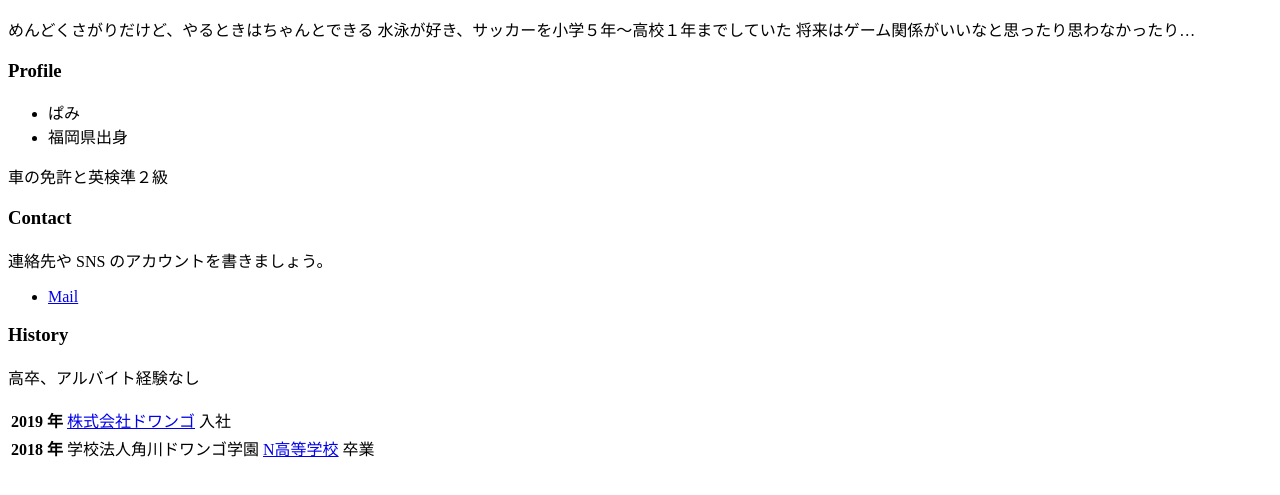
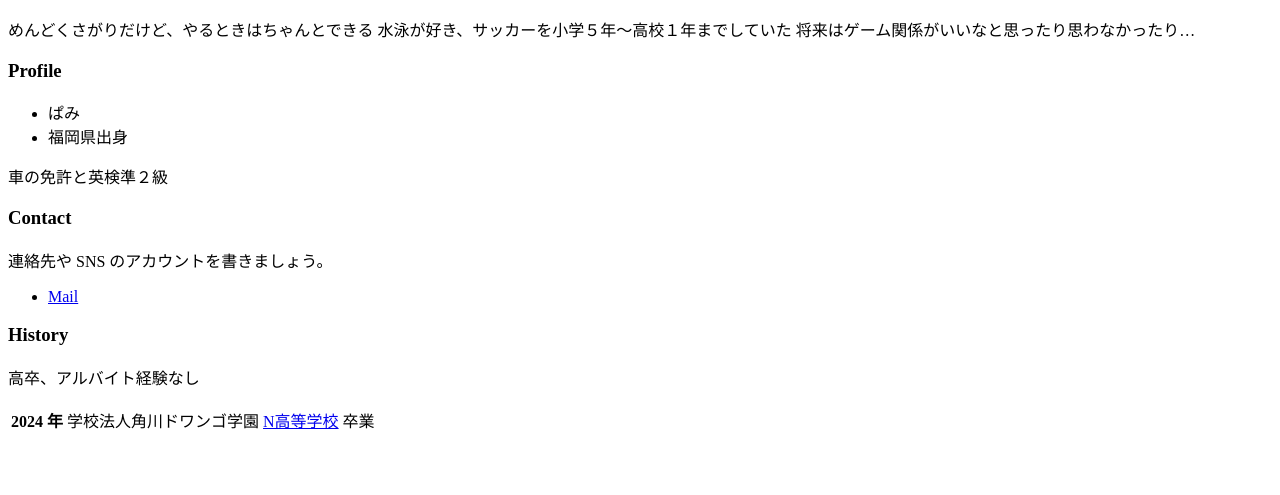
Before and after one commit to pami-1016/pami-1016.github.io, a plain HTML site: page index.html in a window 1280 px wide. Shown: the part 119-614 px from the top of the page. Drawn offline with Linux system fonts and the light colour scheme.

Commit message:
ポートフォリオに必要な情報を追加

```diff
--- a/index.html
+++ b/index.html
@@ -36,11 +36,7 @@
     <p>高卒、アルバイト経験なし</p>
     <table>
       <tr>
-        <th>2019 年</th>
-        <td><a href="https://dwango.co.jp/">株式会社ドワンゴ</a> 入社</td>
-      </tr>
-      <tr>
-        <th>2018 年</th>
+        <th>2024 年</th>
         <td>学校法人角川ドワンゴ学園 <a href="https://nnn.ed.jp/">N高等学校</a> 卒業</td>
       </tr>
     </table>
```
